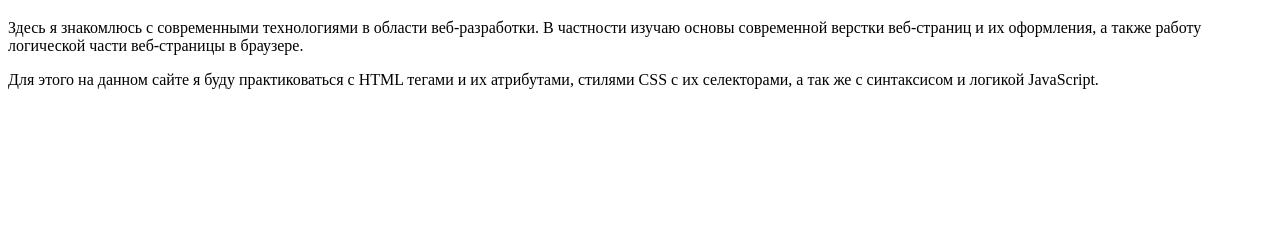
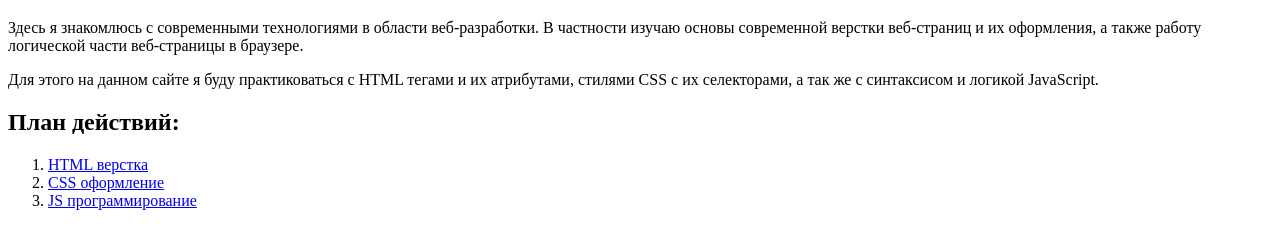
Before and after one commit to Hishikka/site, a plain HTML site: page index.html in a window 1280 px wide. Shown: the part 61-310 px from the top of the page. Drawn offline with Linux system fonts and the light colour scheme.

Commit message:
Update index.html

```diff
--- a/index.html
+++ b/index.html
@@ -1,8 +1,8 @@
 <!DOCTYPE html>
-<html lang="en">
+<html lang="ru">
 <head>
     <meta charset="UTF-8">
-    <title>Главная страница</title>
+    <title>Учебный проект</title>
 </head>
 <body>
     <h1>
@@ -17,5 +17,19 @@
         Для этого на данном сайте я буду практиковаться с HTML тегами и их атрибутами,
         стилями CSS с их селекторами, а так же с синтаксисом и логикой JavaScript.
     </p>
+    <h2>
+        План действий:
+    </h2>
+    <ol>
+        <li>
+            <a href="pages/html_layout.html">HTML верстка</a>
+        </li>
+        <li>
+            <a href="pages/css_layout.html">CSS оформление</a>
+        </li>
+        <li>
+            <a href="pages/JS_layout.html">JS программирование</a>
+        </li>
+    </ol>
 </body>
 </html>
```
